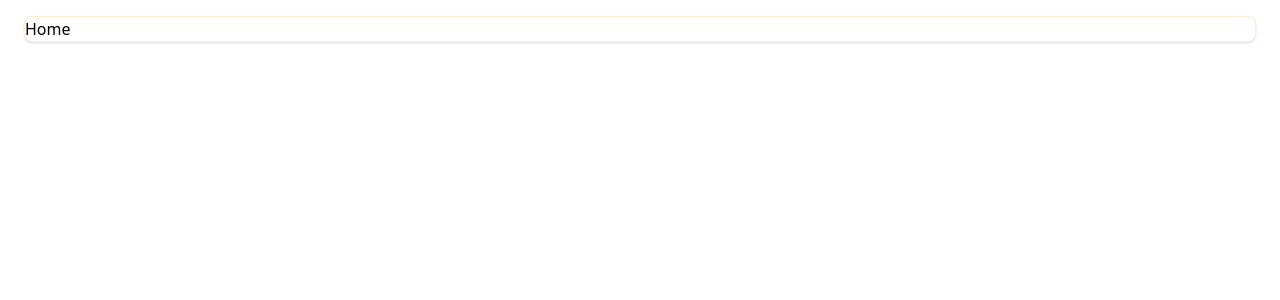
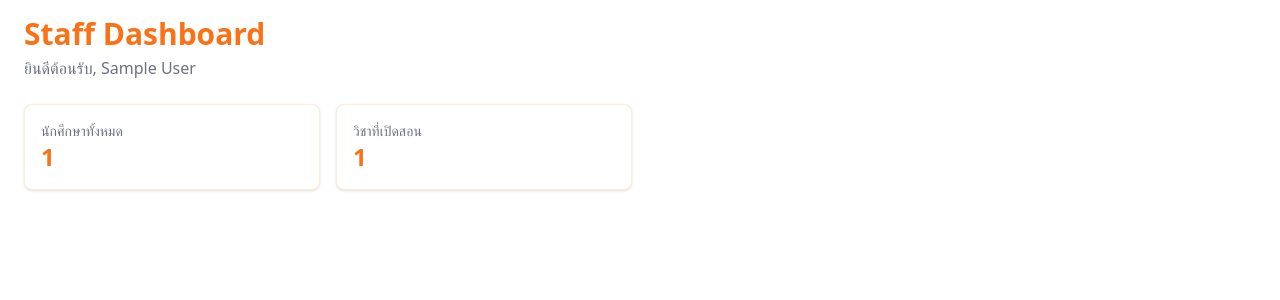
Before and after one commit to 66070224/CloudProject, a Django app: template users/templates/home.html in a window 1280 px wide. Shown: the part 64-364 px from the top of the page. Run offline with Django 5.2, Linux system fonts and the light colour scheme; tables that the repository leaves empty hold one stand-in row (values such as "Sample post"); the template is opened without the code that fills it: values that come from a table or form of the project are taken from there, most other values are stand-ins (such as "Sample title", 1, 10 or a date in 2020); some libraries are stand-ins or nearby versions.

Commit message:
home-staff

```diff
--- a/users/templates/home.html
+++ b/users/templates/home.html
@@ -1,8 +1,27 @@
 {%extends 'base.html'%}
 {%block title%}Home{%endblock%}
 
+{% block head %}
+<div class="mb-6 text-gray-800 flex flex-col gap-2">
+    <div class="flex flex-col gap-1">
+        <h1 class="text-3xl font-bold text-orange-500">Staff Dashboard</h1>
+        <p class="text-gray-500">
+            ยินดีต้อนรับ, {{ staff.first_name }} {{ staff.last_name }}
+        </p>
+    </div>
+</div>
+
+<div class="grid grid-cols-1 sm:grid-cols-2 lg:grid-cols-4 gap-4 mt-4">
+    <div class="bg-white shadow rounded-lg p-4 border border-orange-100">
+        <h2 class="text-gray-500 text-sm">นักศึกษาทั้งหมด</h2>
+        <p class="text-2xl font-bold text-orange-500">{{ total_students }}</p>
+    </div>
+    <div class="bg-white shadow rounded-lg p-4 border border-orange-100">
+        <h2 class="text-gray-500 text-sm">วิชาที่เปิดสอน</h2>
+        <p class="text-2xl font-bold text-orange-500">{{ total_courses }}</p>
+    </div>
+</div>
+{% endblock %}
+
 {%block content%}
-<div class="overflow-x-auto bg-white rounded-lg shadow border border-orange-100">
-    Home
-</div>
 {%endblock%}
```
Also changed, not shown: users/views.py (+6 -4 lines).
